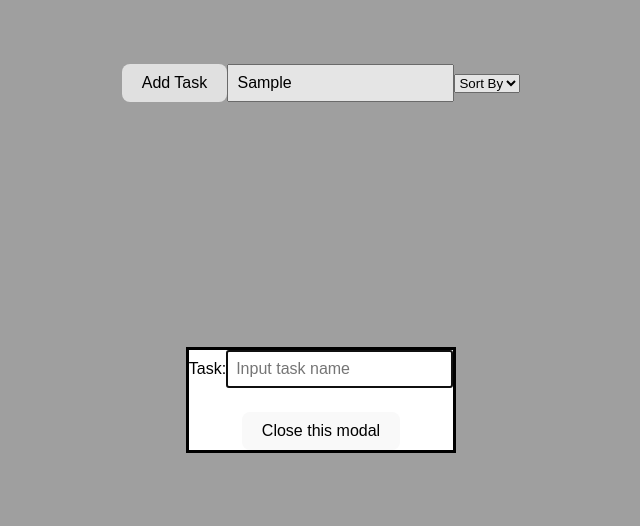
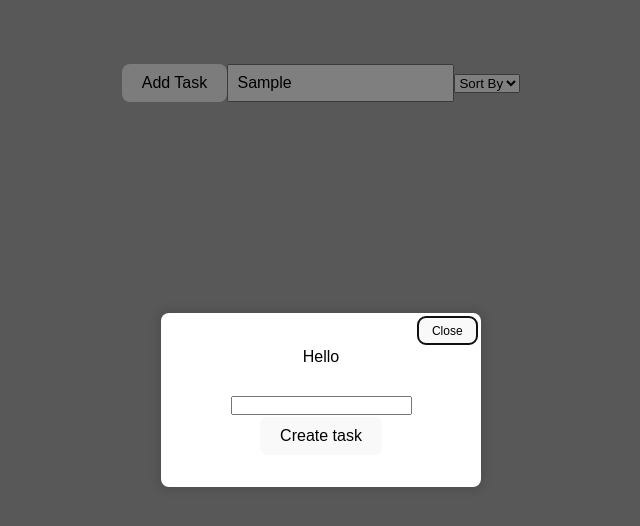
Before and after one commit to Reece-Ausmus/ScheduSmart, a React (Vite) app in the folder schedusmart-frontend/: page /taskmanager in a window 1280 px wide. Both pictures are taken after typing "Sample" into the empty fields and a click on the button "Add Task". Shown: the top 526 px of the page, without its empty margins (319-959 px from the left). Built offline with nearby package versions, Linux system fonts and the light colour scheme.

Commit message:
Finished basic outline of taskmanager

```diff
--- a/schedusmart-frontend/src/pages/TaskManager.jsx
+++ b/schedusmart-frontend/src/pages/TaskManager.jsx
@@ -7,7 +7,9 @@ const flaskURL = "http://127.0.0.1:5000";
 
 export default function TaskManager() {
   // State variables for managing tasks
-  const [tasks, setTasks] = useState([]);
+  let nextId = 0;
+  const [task, setTask] = useState('');
+  const [taskList, setTaskList] = useState([]);
   const [searchQuery, setSearchQuery] = useState('');
   const [sortOption, setSortOption] = useState('');
 
@@ -43,18 +45,46 @@ export default function TaskManager() {
   return (
     <>
       <button id="openModal">Add Task</button>
+      <dialog id="modal" class="dialog">
+        <button id="closeModal" class= "dialog-close-btn">Close</button>
+        <p>Hello</p>
+        <input
+        value={task}
+        onChange={e => setTask(e.target.value)}
+        />
+        <button onClick={() => {
+          taskList.push({
+            id: nextId++,
+            name: task,
+          });
+        }}>Create task</button>
+      </dialog>
+      <input
+          type="text"
+          placeholder="Search tasks..."
+          value={searchQuery}
+          onChange={handleSearchChange}
+      />
+      <select value={sortOption} onChange={handleSortChange}>
+        <option value="">Sort By</option>
+        {
+          // Add sorting options
+        }
+      </select>
+      <u1>
+        {taskList.map(task_i => (
+          <li key={task_i.id}>{task_i.name}</li>
+        ))}
+      </u1>
+    </>
+  );
+}
+/*
+<button id="openModal">Add Task</button>
       <dialog id="modal">
-        <p>
-          Task:<input
-            type="text"
-            placeholder="Input task name"
-            value={tasks}
-            onChange={addTask}
-          />
-        </p>
-        <button id="closeModal">Close this modal</button>
+        <p>Task</p>
+        <button id="closeModal" class="dialog-close-btn">Add Task</button>
       </dialog>
-
       <input
           type="text"
           placeholder="Search tasks..."
@@ -79,44 +109,4 @@ export default function TaskManager() {
           </div>
         ))}
       </div>
-    </>
-
-    /*
-    <div className="task-manager-container">
-      <div className="task-manager-header">
-        <button id="openModal">Add Task</button>
-
-        <dialog id="modal">
-          <p>Add Task! Click the button below to add a task.</p>
-          <button id="closeModal">Create Task</button>
-        </dialog>
-
-        <input
-          type="text"
-          placeholder="Search tasks..."
-          value={searchQuery}
-          onChange={handleSearchChange}
-        />
-        <select value={sortOption} onChange={handleSortChange}>
-          <option value="">Sort By</option>
-          {
-            // Add sorting options
-          }
-        </select>
-      </div>
-      <div className="task-list">
-        {
-          // Render the list of tasks
-        }
-        {tasks.map(task => (
-          <div key={task.id} className="task">
-            {
-              // Display task details
-            }
-          </div>
-        ))}
-      </div>
-    </div>
-    */
-  );
-}
+*/
```
